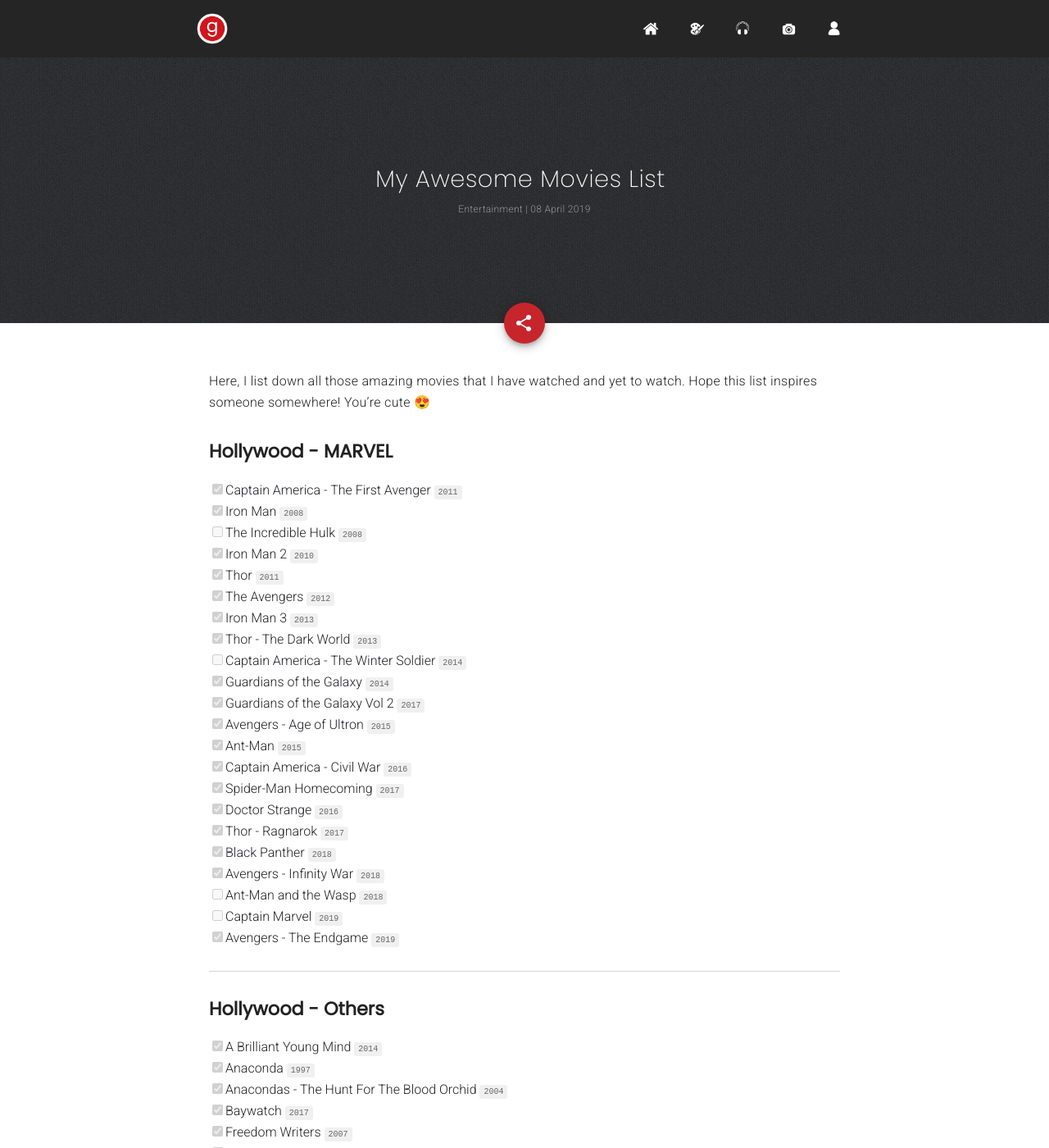
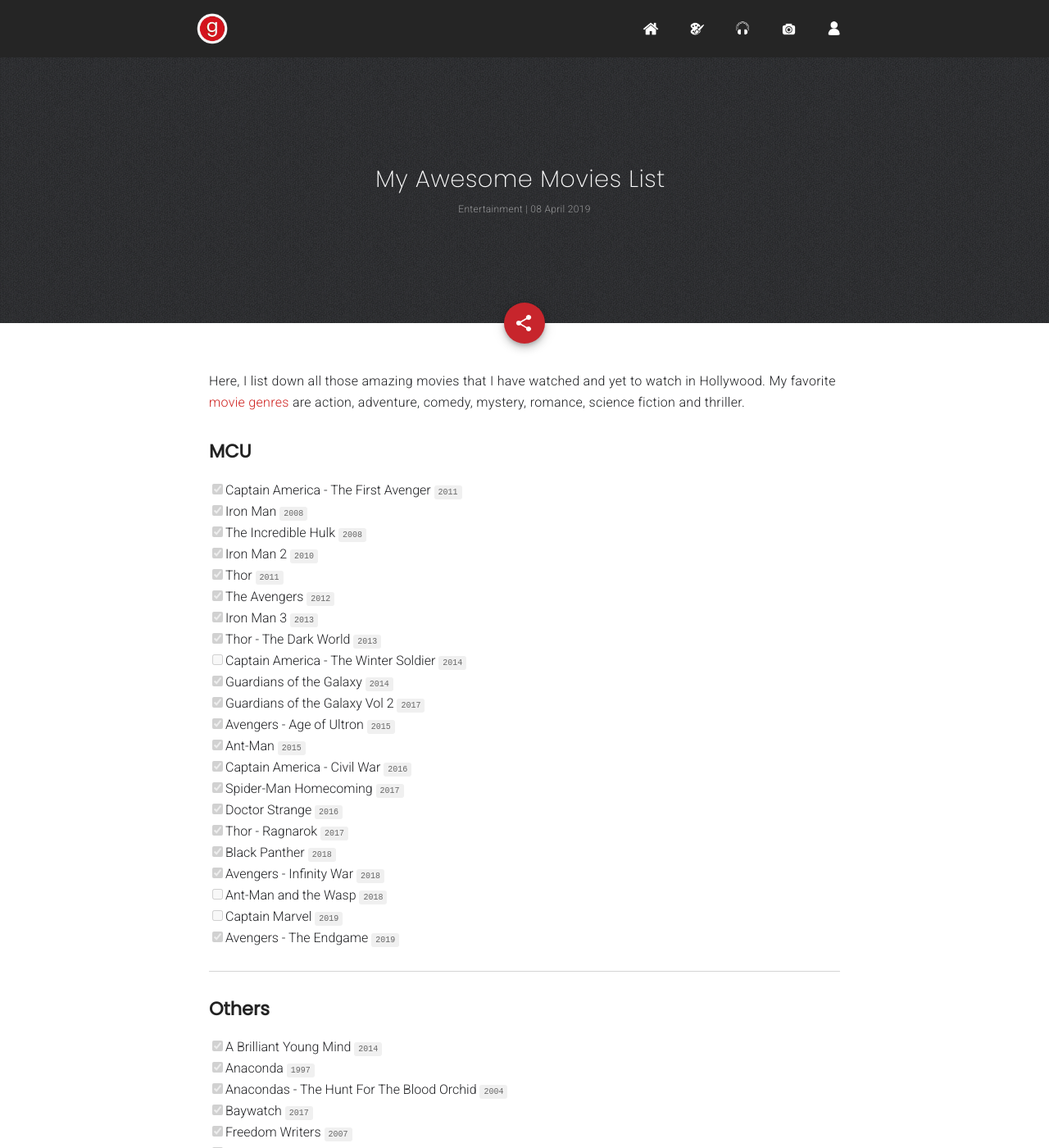
Before and after one commit to shravankumar147/Gogul09.github.io, a Jekyll site: the page built from _posts/random/2019-04-08-movies-that-i-have-watched.md, in a window 1280 px wide and 1400 px high. Shown: the whole window at 82% size. Built offline with Jekyll 4.4.1, drawn with Linux system fonts in a browser that asks for light colours; nearby versions of some CDN libraries; comment, search, counter and statistics services are not loaded.

Commit message:
updated post

```diff
--- a/_includes/meta.html
+++ b/_includes/meta.html
@@ -8,10 +8,10 @@
     <meta property="og:description" content="{{ page.description }}" />
     <meta property="twitter:title" content="{{ page.title }}" />
 
-    <meta property="og:image" content="{% if post.image %}{{ post.image }}{% else %}{{ images/icons/logo.png }}{% endif %}"/>
+    <meta property="og:image" content="{% if post.image %}{{ post.image }}{% else %}{{ /images/icons/logo.png }}{% endif %}"/>
     <meta property="og:image:width" content="180" />
     <meta property="og:image:height" content="110" />
 
     <meta name="twitter:title" content="{% if page.title %}{{ page.title }}{% else %}{{ post.title }}{% endif %}">
     <meta name="twitter:description" content="{% if page.description %}{{ page.description }}{% else %}{{ post.description }}{% endif %}">
-    <meta name="twitter:image" content="{% if post.image %}{{ post.image }}{% else %}{{ images/icons/logo.png }}{% endif %}">
+    <meta name="twitter:image" content="{% if post.image %}{{ post.image }}{% else %}{{ /images/icons/logo.png }}{% endif %}">
--- a/_posts/random/2019-04-08-movies-that-i-have-watched.md
+++ b/_posts/random/2019-04-08-movies-that-i-have-watched.md
@@ -3,18 +3,18 @@
 category: random
 class: Entertainment
 title: My Awesome Movies List
-description: I love watching/making movies. And I love lists. So, I constantly update my movies list here whenever I watch another cool movie!
+description: I love watching/making movies. And I love lists. So, I constantly update this movies list whenever I watch another cool movie in Hollywood!
 author: Gogul Ilango
 permalink: random/my-awesome-movies-list
 ---
 
-Here, I list down all those amazing movies that I have watched and yet to watch. Hope this list inspires someone somewhere! You're cute 😍
+Here, I list down all those amazing movies that I have watched and yet to watch in Hollywood. My favorite [movie genres](https://en.wikipedia.org/wiki/List_of_genres){:target="_blank"} are action, adventure, comedy, mystery, romance, science fiction and thriller.
 
-<h3>Hollywood - MARVEL</h3>
+<h3>MCU</h3>
 <ul class="movie-list">
   <li><input type="checkbox" disabled="disabled" checked="checked">Captain America - The First Avenger <span>2011</span></li>
   <li><input type="checkbox" disabled="disabled" checked="checked">Iron Man <span>2008</span></li>
-  <li><input type="checkbox" disabled="disabled">The Incredible Hulk <span>2008</span></li>
+  <li><input type="checkbox" disabled="disabled" checked="checked">The Incredible Hulk <span>2008</span></li>
   <li><input type="checkbox" disabled="disabled" checked="checked">Iron Man 2 <span>2010</span></li>
   <li><input type="checkbox" disabled="disabled" checked="checked">Thor <span>2011</span></li>
   <li><input type="checkbox" disabled="disabled" checked="checked">The Avengers <span>2012</span></li>
@@ -38,7 +38,7 @@
 
 <hr>
 
-<h3>Hollywood - Others</h3>
+<h3>Others</h3>
 <ul class="movie-list">
   <li><input type="checkbox" disabled="disabled" checked="checked">A Brilliant Young Mind <span>2014</span></li>
   <li><input type="checkbox" disabled="disabled" checked="checked">Anaconda <span>1997</span></li>
```
Also changed, not shown: 4 other files.
